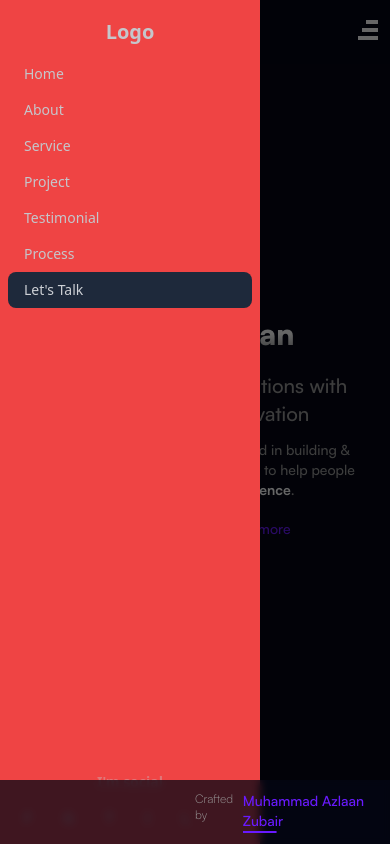
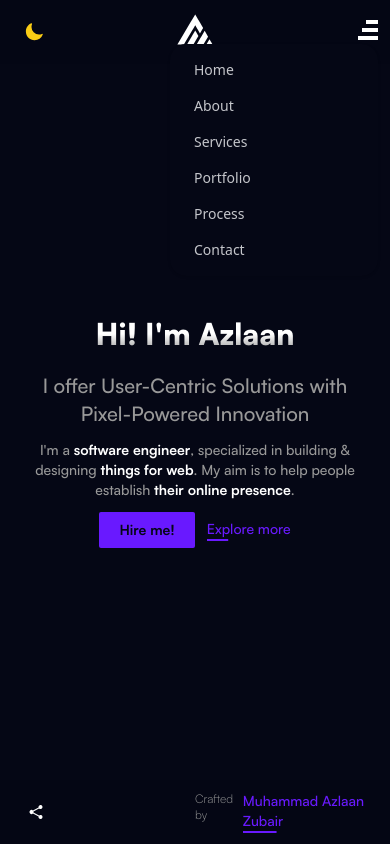
Before and after one commit to mdazlaanzubair/personal-portfolio-site-v2, a Next.js app: page / in a window 390 px wide. Both pictures are taken after a click on the element 366 px from the left and 22 px from the top of the page. Built offline with nearby package versions, Linux system fonts and the light colour scheme; what tailwindcss-animation-delay would draw is missing.

Commit message:
mobile navigation fixed

```diff
--- a/app/page.js
+++ b/app/page.js
@@ -1,4 +1,3 @@
-import SideDrawer from "@/components/common/SideDrawer";
 import AboutSection from "@/components/view-port/about-section/AboutSection";
 import ContactSection from "@/components/view-port/contact-section/ContactSection";
 import Footer from "@/components/view-port/footer-section/Footer";
@@ -10,7 +9,6 @@ import KnowMe from "@/components/view-port/section-divider/call-to-action/KnowMe
 import ProjectDiscussion from "@/components/view-port/section-divider/call-to-action/ProjectDiscussion";
 import LogoSlider from "@/components/view-port/section-divider/logo-slider/LogoSlider";
 import ServicesSection from "@/components/view-port/services-section/ServicesSection";
-import { DrawerProvider } from "@/context/DrawerContext";
 
 export default function Home() {
   return (
@@ -19,10 +17,7 @@ export default function Home() {
         id="view-port"
         className="relative mx-auto max-h-screen overflow-y-scroll scroll-smooth"
       >
-        <DrawerProvider>
-          <Navbar />
-          <SideDrawer />
-        </DrawerProvider>
+        <Navbar />
         <HeroSection />
         <LogoSlider />
         <AboutSection />
--- a/components/common/SideDrawer.jsx
+++ /dev/null
@@ -1,56 +0,0 @@
-"use client";
-
-import React, { useContext } from "react";
-import { DrawerContext } from "@/context/DrawerContext";
-
-const SideDrawer = () => {
-  const nav_links = [
-    "Home",
-    "About",
-    "Service",
-    "Project",
-    "Testimonial",
-    "Process",
-  ];
-
-  const social_links = ["F", "G", "T", "I", "L"];
-
-  const { isDrawerOpen, setIsDrawerOpen } = useContext(DrawerContext);
-
-  return (
-    isDrawerOpen && (
-      <div
-        className="flex lg:hidden absolute top-0 left-0 right-0 bottom-0 z-50 bg-black/60 p-0 cursor-pointer"
-        onClick={() => setIsDrawerOpen(!isDrawerOpen)}
-      >
-        <div className="flex flex-col w-2/3 md:w-1/3 min-h-full justify-between m-0 bg-red-500">
-          <ul className="menu menu-vertical w-full rounded-box">
-            <li>
-              <a className="btn btn-ghost text-xl">Logo</a>
-            </li>
-            {nav_links?.map((link, index) => (
-              <li key={index}>
-                <a>{link}</a>
-              </li>
-            ))}
-            <li>
-              <a className="active">Let&apos;s Talk</a>
-            </li>
-          </ul>
-          <div className="flex flex-col w-full rounded-box">
-            <h2 className="menu-title mb-0 text-center">I&apos;m social</h2>
-            <ul className="menu menu-horizontal w-full rounded-box pt-0">
-              {social_links?.map((link, index) => (
-                <li key={index}>
-                  <a>{link}</a>
-                </li>
-              ))}
-            </ul>
-          </div>
-        </div>
-      </div>
-    )
-  );
-};
-
-export default SideDrawer;
--- a/components/common/ThemeToggler.jsx
+++ b/components/common/ThemeToggler.jsx
@@ -13,20 +13,26 @@ const ThemeToggler = () => {
 
       {/* sun icon */}
       <svg
-        className="swap-on fill-current w-5 h-5 text-yellow-400"
         xmlns="http://www.w3.org/2000/svg"
         viewBox="0 0 24 24"
+        fill="currentColor"
+        className="swap-on fill-current w-5 h-5 text-yellow-400"
       >
-        <path d="M5.64,17l-.71.71a1,1,0,0,0,0,1.41,1,1,0,0,0,1.41,0l.71-.71A1,1,0,0,0,5.64,17ZM5,12a1,1,0,0,0-1-1H3a1,1,0,0,0,0,2H4A1,1,0,0,0,5,12Zm7-7a1,1,0,0,0,1-1V3a1,1,0,0,0-2,0V4A1,1,0,0,0,12,5ZM5.64,7.05a1,1,0,0,0,.7.29,1,1,0,0,0,.71-.29,1,1,0,0,0,0-1.41l-.71-.71A1,1,0,0,0,4.93,6.34Zm12,.29a1,1,0,0,0,.7-.29l.71-.71a1,1,0,1,0-1.41-1.41L17,5.64a1,1,0,0,0,0,1.41A1,1,0,0,0,17.66,7.34ZM21,11H20a1,1,0,0,0,0,2h1a1,1,0,0,0,0-2Zm-9,8a1,1,0,0,0-1,1v1a1,1,0,0,0,2,0V20A1,1,0,0,0,12,19ZM18.36,17A1,1,0,0,0,17,18.36l.71.71a1,1,0,0,0,1.41,0,1,1,0,0,0,0-1.41ZM12,6.5A5.5,5.5,0,1,0,17.5,12,5.51,5.51,0,0,0,12,6.5Zm0,9A3.5,3.5,0,1,1,15.5,12,3.5,3.5,0,0,1,12,15.5Z" />
+        <path d="M12 2.25a.75.75 0 0 1 .75.75v2.25a.75.75 0 0 1-1.5 0V3a.75.75 0 0 1 .75-.75ZM7.5 12a4.5 4.5 0 1 1 9 0 4.5 4.5 0 0 1-9 0ZM18.894 6.166a.75.75 0 0 0-1.06-1.06l-1.591 1.59a.75.75 0 1 0 1.06 1.061l1.591-1.59ZM21.75 12a.75.75 0 0 1-.75.75h-2.25a.75.75 0 0 1 0-1.5H21a.75.75 0 0 1 .75.75ZM17.834 18.894a.75.75 0 0 0 1.06-1.06l-1.59-1.591a.75.75 0 1 0-1.061 1.06l1.59 1.591ZM12 18a.75.75 0 0 1 .75.75V21a.75.75 0 0 1-1.5 0v-2.25A.75.75 0 0 1 12 18ZM7.758 17.303a.75.75 0 0 0-1.061-1.06l-1.591 1.59a.75.75 0 0 0 1.06 1.061l1.591-1.59ZM6 12a.75.75 0 0 1-.75.75H3a.75.75 0 0 1 0-1.5h2.25A.75.75 0 0 1 6 12ZM6.697 7.757a.75.75 0 0 0 1.06-1.06l-1.59-1.591a.75.75 0 0 0-1.061 1.06l1.59 1.591Z" />
       </svg>
 
       {/* moon icon */}
       <svg
-        className="swap-off fill-current w-5 h-5 text-yellow-400"
         xmlns="http://www.w3.org/2000/svg"
         viewBox="0 0 24 24"
+        fill="currentColor"
+        className="swap-off fill-current w-5 h-5 text-yellow-400"
       >
-        <path d="M21.64,13a1,1,0,0,0-1.05-.14,8.05,8.05,0,0,1-3.37.73A8.15,8.15,0,0,1,9.08,5.49a8.59,8.59,0,0,1,.25-2A1,1,0,0,0,8,2.36,10.14,10.14,0,1,0,22,14.05,1,1,0,0,0,21.64,13Zm-9.5,6.69A8.14,8.14,0,0,1,7.08,5.22v.27A10.15,10.15,0,0,0,17.22,15.63a9.79,9.79,0,0,0,2.1-.22A8.11,8.11,0,0,1,12.14,19.73Z" />
+        <path
+          fillRule="evenodd"
+          d="M9.528 1.718a.75.75 0 0 1 .162.819A8.97 8.97 0 0 0 9 6a9 9 0 0 0 9 9 8.97 8.97 0 0 0 3.463-.69.75.75 0 0 1 .981.98 10.503 10.503 0 0 1-9.694 6.46c-5.799 0-10.5-4.7-10.5-10.5 0-4.368 2.667-8.112 6.46-9.694a.75.75 0 0 1 .818.162Z"
+          clipRule="evenodd"
+        />
       </svg>
     </label>
   );
--- a/components/view-port/about-section/AboutSection.jsx
+++ b/components/view-port/about-section/AboutSection.jsx
@@ -30,7 +30,7 @@ const AboutSection = () => {
             ></div>
             <Animator animation={techie} className="w-2/3 mx-auto" />
           </div>
-          <div className="max-w-md">
+          <div className="w-full text-center lg:max-w-md lg:text-start">
             <H1 className="my-5">I&apos;m not just a techie;</H1>
             <P1 className="my-3">
               I understand your unique needs and translating them into intuitive
@@ -46,7 +46,7 @@ const AboutSection = () => {
               <TextHighlighter>UI/UX design</TextHighlighter> and{" "}
               <TextHighlighter>development</TextHighlighter>.
             </P2>
-            <div className="max-w-2xl flex justify-start items-center gap-3">
+            <div className="max-w-2xl flex justify-center lg:justify-start items-center gap-3">
               <SolidButtonLink link="#credentials" text="Credentials" />
               <LinkText link="#project-section" text="See my work" />
             </div>
--- a/components/view-port/footer-section/Footer.jsx
+++ b/components/view-port/footer-section/Footer.jsx
@@ -2,11 +2,13 @@ import React from "react";
 import ThemeToggler from "../../common/ThemeToggler";
 import SocialMenu from "./SocialMenu";
 import { LinkText, P3 } from "@/components/common/TypoAndUtils";
+import MobileSocialMenu from "./MobileSocialMenu";
 
 const Footer = () => {
   return (
     <div className="fixed bottom-0 navbar w-100 z-50 px-3 sm:px-5 md:px-7 lg:px-10 bg-base-100 bg-opacity-75 backdrop-blur-sm">
       <div className="navbar-start">
+        <MobileSocialMenu />
         <SocialMenu />
       </div>
       {/* <div className="navbar-center"></div> */}
--- /dev/null
+++ b/components/view-port/footer-section/MobileSocialMenu.jsx
@@ -0,0 +1,96 @@
+"use client";
+
+import React, { useState } from "react";
+import Link from "next/link";
+
+const MobileSocialMenu = () => {
+  const [isNavOpen, setIsNavOpen] = useState(false);
+
+  const social_links = [
+    {
+      title: "Github",
+      url: "https://github.com/mdazlaanzubair",
+    },
+    {
+      title: "LinkedIn",
+      url: "https://www.linkedin.com/in/mdazlaanzubair/",
+    },
+    {
+      title: "Instagram",
+      url: "https://www.instagram.com/mdazlaanzubair/",
+    },
+    {
+      title: "Twitter",
+      url: "https://twitter.com/mdazlaanzubair",
+    },
+    {
+      title: "WhatsApp",
+      url: "https://wa.me/923113046692?text=Hi%20Azlaan!%20Hope%20you%27re%20doin%27%20well.%20I%20just%20want%20to%20discuss%20a%20project%20with%20you.%20Please%20contact.",
+    },
+  ];
+
+  return (
+    <div
+      className={`dropdown dropdown-top ${
+        isNavOpen ? "dropdown-open" : ""
+      } lg:hidden`}
+    >
+      <NavToggler isNavOpen={isNavOpen} setIsNavOpen={setIsNavOpen} />
+      <ul
+        tabIndex={0}
+        className={`dropdown-content z-50 menu p-2 shadow bg-base-100 rounded-box ${
+          isNavOpen ? "w-52 h-auto" : "hidden"
+        } transition-all ease-in-out duration-300`}
+      >
+        {social_links?.map((link, index) => (
+          <li key={index} tabIndex={0} onClick={() => setIsNavOpen(!isNavOpen)}>
+            <Link href={link?.url} target="_blank">
+              {link?.title}
+            </Link>
+          </li>
+        ))}
+      </ul>
+    </div>
+  );
+};
+
+export default MobileSocialMenu;
+
+// TOGGLER
+const NavToggler = ({ isNavOpen, setIsNavOpen }) => {
+  return (
+    <label
+      tabIndex={0}
+      className="btn btn-circle btn-ghost hover:bg-transparent swap swap-rotate"
+    >
+      <input type="checkbox" onChange={() => setIsNavOpen(!isNavOpen)} />
+      {/* NAV OPEN */}
+      <svg
+        xmlns="http://www.w3.org/2000/svg"
+        viewBox="0 0 24 24"
+        fill="currentColor"
+        className="swap-off w-4 h-4 text-primary"
+      >
+        <path
+          fillRule="evenodd"
+          d="M15.75 4.5a3 3 0 1 1 .825 2.066l-8.421 4.679a3.002 3.002 0 0 1 0 1.51l8.421 4.679a3 3 0 1 1-.729 1.31l-8.421-4.678a3 3 0 1 1 0-4.132l8.421-4.679a3 3 0 0 1-.096-.755Z"
+          clipRule="evenodd"
+        />
+      </svg>
+
+      {/* NAV CLOSE */}
+      <svg
+        xmlns="http://www.w3.org/2000/svg"
+        viewBox="0 0 24 24"
+        fill="currentColor"
+        className="swap-on w-4 h-4 text-primary"
+      >
+        <path
+          fillRule="evenodd"
+          d="M5.47 5.47a.75.75 0 0 1 1.06 0L12 10.94l5.47-5.47a.75.75 0 1 1 1.06 1.06L13.06 12l5.47 5.47a.75.75 0 1 1-1.06 1.06L12 13.06l-5.47 5.47a.75.75 0 0 1-1.06-1.06L10.94 12 5.47 6.53a.75.75 0 0 1 0-1.06Z"
+          clipRule="evenodd"
+        />
+      </svg>
+    </label>
+  );
+};
--- /dev/null
+++ b/components/view-port/header-section/MobileMenu.jsx
@@ -0,0 +1,87 @@
+"use client";
+
+import React, { useState } from "react";
+import Link from "next/link";
+
+const MobileMenu = () => {
+  const [isNavOpen, setIsNavOpen] = useState(false);
+
+  const nav_links = [
+    {
+      title: "Home",
+      url: "#hero-section",
+    },
+    {
+      title: "About",
+      url: "#about-section",
+    },
+    {
+      title: "Services",
+      url: "#services-section",
+    },
+    {
+      title: "Portfolio",
+      url: "#project-section",
+    },
+    // {
+    //   title: "Testimonial",
+    //   url: "#testimonial-section",
+    // },
+    {
+      title: "Process",
+      url: "#process-section",
+    },
+    {
+      title: "Contact",
+      url: "#contact-section",
+    },
+  ];
+
+  return (
+    <div
+      className={`dropdown dropdown-end ${
+        isNavOpen ? "dropdown-open" : ""
+      } lg:hidden`}
+    >
+      <NavToggler isNavOpen={isNavOpen} setIsNavOpen={setIsNavOpen} />
+      <ul
+        className={`dropdown-content z-50 menu p-2 shadow bg-base-100 rounded-box ${
+          isNavOpen ? "w-52 h-auto" : "hidden"
+        } transition-all ease-in-out duration-300`}
+      >
+        {nav_links?.map((link, index) => (
+          <li key={index} tabIndex={0} onClick={() => setIsNavOpen(!isNavOpen)}>
+            <Link href={link?.url}>{link?.title}</Link>
+          </li>
+        ))}
+      </ul>
+    </div>
+  );
+};
+
+export default MobileMenu;
+
+const NavToggler = ({ isNavOpen, setIsNavOpen }) => {
+  return (
+    <div
+      className="group flex flex-col w-6 lg:hidden cursor-pointer"
+      onClick={() => setIsNavOpen(!isNavOpen)}
+    >
+      <div
+        className={`h-1 max-h-1 bg-primary mb-1 ${
+          isNavOpen ? "w-3" : "w-6"
+        } self-end transition-all duration-300 ease-in-out`}
+      ></div>
+      <div
+        className={`h-1 max-h-1 bg-primary mb-1 ${
+          isNavOpen ? "w-4" : "w-5"
+        } self-end transition-all duration-300 ease-in-out`}
+      ></div>
+      <div
+        className={`h-1 max-h-1 bg-primary mb-1 ${
+          isNavOpen ? "w-5" : "w-4"
+        } self-end transition-all duration-300 ease-in-out`}
+      ></div>
+    </div>
+  );
+};
--- a/components/view-port/header-section/NavMenu.jsx
+++ b/components/view-port/header-section/NavMenu.jsx
@@ -45,12 +45,12 @@ const NavMenu = () => {
         {nav_links?.map((link, index) => (
           <Link
             key={index}
+            href={link?.url}
             onClick={() => setActiveLink(link?.title)}
-            href={link?.url}
             className={`px-4 py-2 border-b-2 font-satoshi-medium text-sm ${
               link?.title == activeLink
                 ? "text-accent border-accent bg-accent bg-opacity-5"
-                : "text-secondary hover:text-primary bg-transparent border-transparent hover:border-secondary hover:bg-secondary hover:bg-opacity-5"
+                : "text-secondary bg-transparent border-transparent hover:text-primary hover:border-primary hover:bg-primary hover:bg-opacity-5"
             } transition-all ease-in-out duration-300`}
           >
             {link?.title}
--- a/components/view-port/header-section/NavToggler.jsx
+++ /dev/null
@@ -1,33 +0,0 @@
-"use client";
-
-import { DrawerContext } from "@/context/DrawerContext";
-import React, { useContext } from "react";
-
-const NavToggler = () => {
-  const { isDrawerOpen, setIsDrawerOpen } = useContext(DrawerContext);
-
-  return (
-    <div
-      className="group flex flex-col w-6 lg:hidden cursor-pointer"
-      onClick={() => setIsDrawerOpen(!isDrawerOpen)}
-    >
-      <div
-        className={`h-1 max-h-1 bg-primary mb-1 ${
-          isDrawerOpen ? "w-3" : "w-6"
-        } self-end transition-all duration-300 ease-in-out`}
-      ></div>
-      <div
-        className={`h-1 max-h-1 bg-primary mb-1 ${
-          isDrawerOpen ? "w-4" : "w-5"
-        } self-end transition-all duration-300 ease-in-out`}
-      ></div>
-      <div
-        className={`h-1 max-h-1 bg-primary mb-1 ${
-          isDrawerOpen ? "w-5" : "w-4"
-        } self-end transition-all duration-300 ease-in-out`}
-      ></div>
-    </div>
-  );
-};
-
-export default NavToggler;
--- a/components/view-port/header-section/Navbar.jsx
+++ b/components/view-port/header-section/Navbar.jsx
@@ -1,9 +1,8 @@
 import React from "react";
 import NavMenu from "./NavMenu";
-import NavToggler from "./NavToggler";
 import Link from "next/link";
-import { SolidButtonLink } from "@/components/common/TypoAndUtils";
 import ThemeToggler from "@/components/common/ThemeToggler";
+import MobileMenu from "./MobileMenu";
 
 const Navbar = () => {
   return (
@@ -55,8 +54,8 @@ const Navbar = () => {
         </Link>
       </div>
       <div className="navbar-end">
-        <NavToggler />
         <NavMenu />
+        <MobileMenu />
       </div>
     </div>
   );
--- a/context/DrawerContext.jsx
+++ /dev/null
@@ -1,18 +0,0 @@
-"use client";
-
-import { createContext, useEffect, useState } from "react";
-import Loader from "../components/common/Loader";
-
-export const DrawerContext = createContext();
-
-export const DrawerProvider = ({ children }) => {
-  // DRAWER STATE
-  const [isDrawerOpen, setIsDrawerOpen] = useState(false);
-
-  // RETURNING DRAWER CONTEXT PROVIDER
-  return (
-    <DrawerContext.Provider value={{ isDrawerOpen, setIsDrawerOpen }}>
-      {children}
-    </DrawerContext.Provider>
-  );
-};
```
